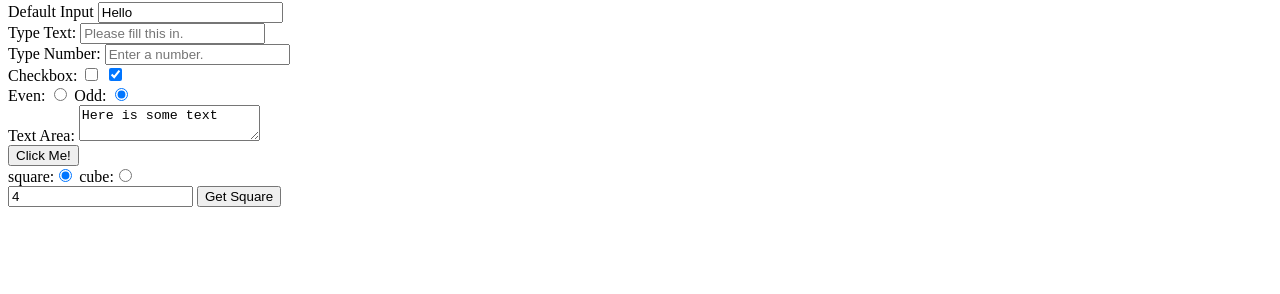
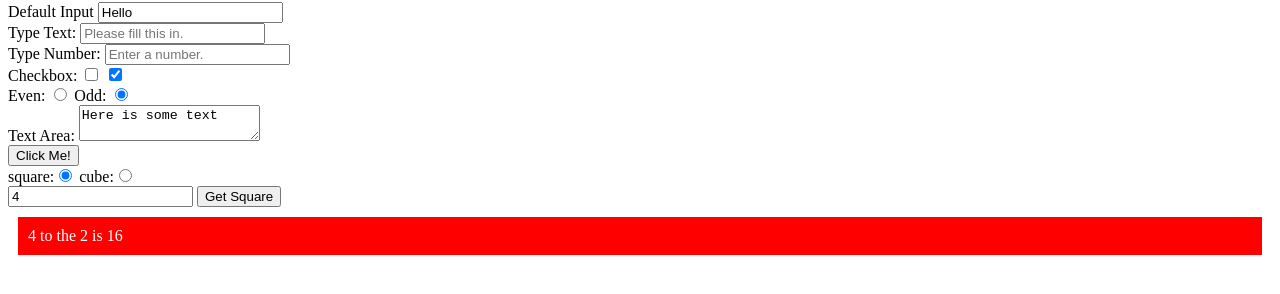
Before and after one commit to RyLuras/bcp-app, a plain HTML site: page index.html in a window 1280 px wide. Both pictures are taken after a click on the button "Get Square". Shown: the part 78-372 px from the top of the page. Drawn offline with Linux system fonts and the light colour scheme.

Commit message:
final commit, add style

```diff
--- a/index.html
+++ b/index.html
@@ -5,6 +5,14 @@
     <meta name="viewport" content="width=device-width, initial-scale=1.0">
     <meta http-equiv="X-UA-Compatible" content="ie=edge">
     <title>Document</title>
+    <style>
+        #result {
+            margin: 10px;
+            padding: 10px;
+            border: 3px;
+
+        }
+    </style>
 </head>
 <body>
     <h1>On a new Branch homie.</h1>
@@ -60,14 +68,26 @@
         <input id="input-number" type="number" value="4">
 
         <button onclick="getSquare()">Get Square</button>
-
+        <div id="result"></div>
         <script>
             function getSquare() {
+                 //get the
                  var input = document.getElementById('input-number');
+                 //get the
                  var power = document.querySelector('input[name=power]:checked');
-                var exponent = power.value;
+                 //get the value out of the radio button
+                 var exponent = power.value;
+                 //
                  var x = input.value;
-                 var answer = Math.pow(x, power.value)
+                 //calculate the answer
+                 var answer = Math.pow(x, exponent)
+                 //get the result div
+                 var result = document.getElementById('result')
+                //write the response to the div
+                 result.innerHTML =  x + ' to the ' + exponent + ' is ' + answer;
+
+                 result.style.color = 'white';
+                 result.style.background = 'red';
                  console.log(x, 'to the', exponent, 'is', answer);
             }
 
```
